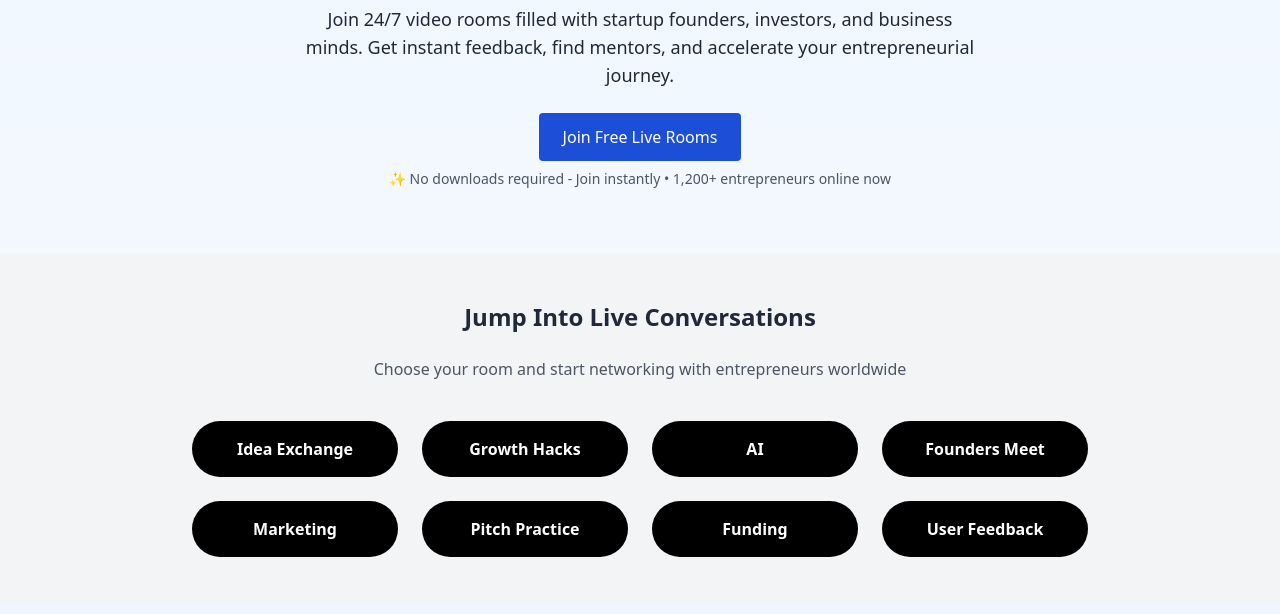
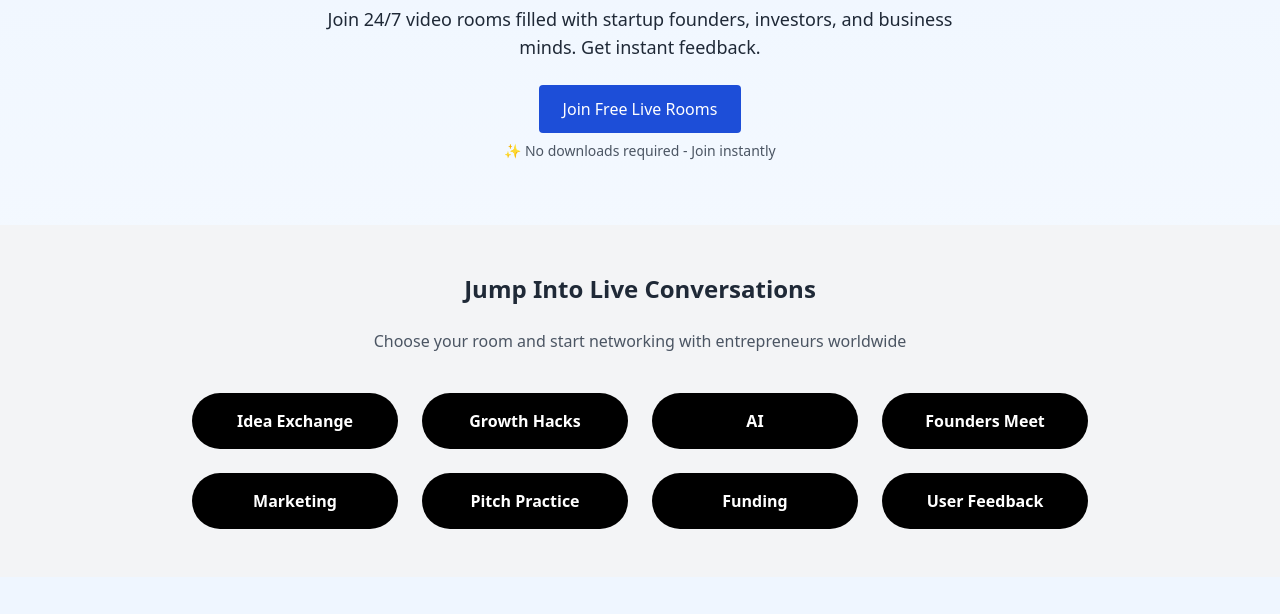
Before and after one commit to basillll70128/entrpenuer-hub, a plain HTML site: page index.html in a window 1280 px wide. Shown: the part 185-799 px from the top of the page. Drawn offline with nearby package versions, Linux system fonts and the light colour scheme.

Commit message:
Update index.html

```diff
--- a/index.html
+++ b/index.html
@@ -16,11 +16,11 @@
   <!-- Hero Section -->
   <section class="text-center py-16 px-4">
     <h2 class="text-4xl sm:text-5xl font-bold mb-4">Where Entrepreneurs <span class="text-blue-700">Never Stop Talking</span></h2>
-    <p class="max-w-2xl mx-auto text-lg mb-6">Join 24/7 video rooms filled with startup founders, investors, and business minds. Get instant feedback, find mentors, and accelerate your entrepreneurial journey.</p>
+    <p class="max-w-2xl mx-auto text-lg mb-6">Join 24/7 video rooms filled with startup founders, investors, and business minds. Get instant feedback.</p>
     <div class="flex justify-center gap-4 mb-2">
       <button class="bg-blue-700 text-white px-6 py-3 rounded hover:bg-blue-800">Join Free Live Rooms</button>
     </div>
-    <p class="text-sm text-gray-600">✨ No downloads required - Join instantly • 1,200+ entrepreneurs online now</p>
+    <p class="text-sm text-gray-600">✨ No downloads required - Join instantly</p>
   </section>
 
   <!-- Live Rooms -->
```
